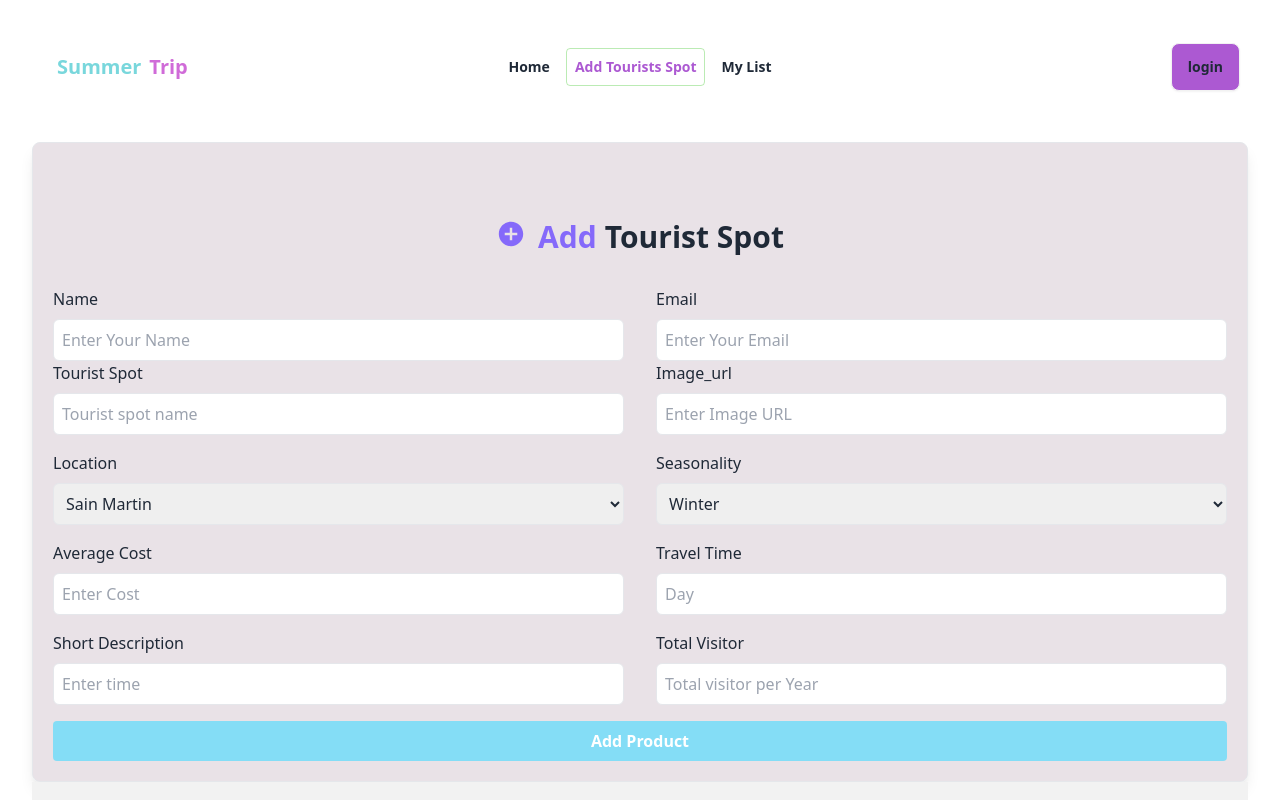
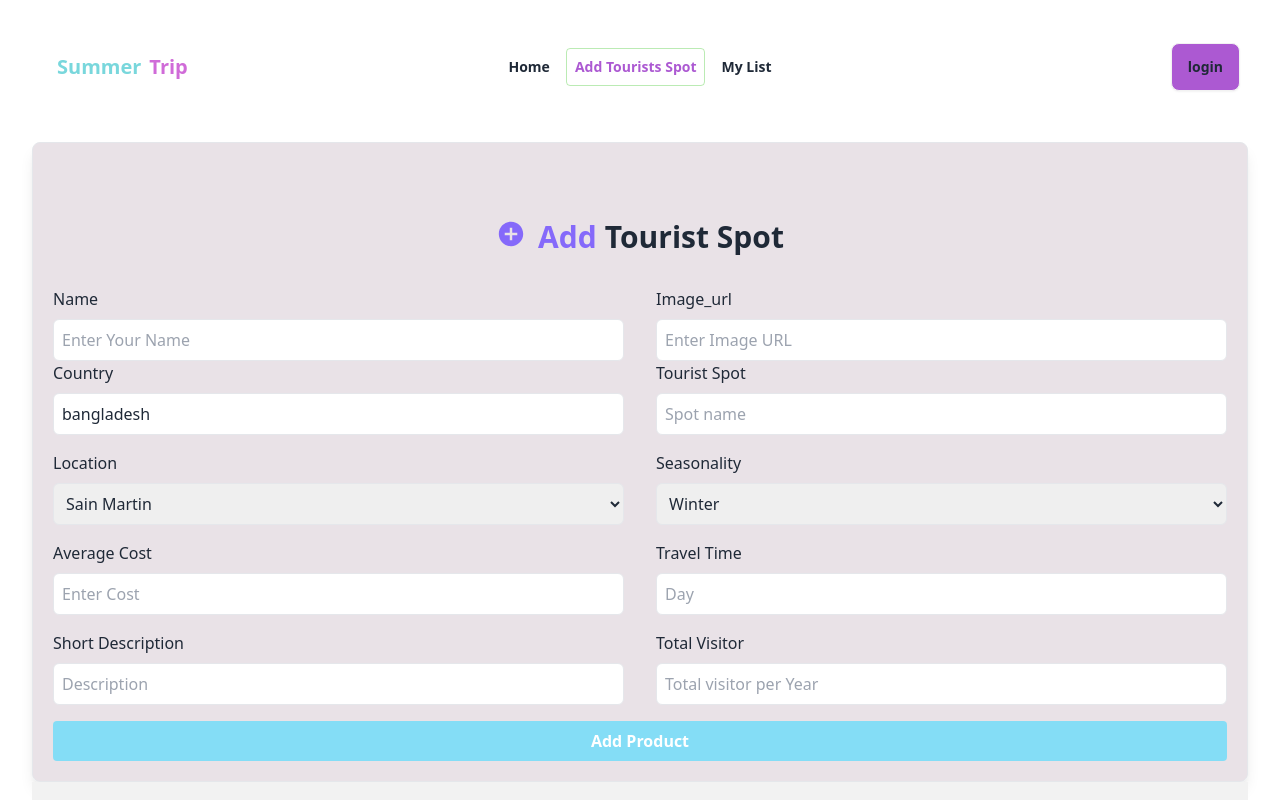
Before and after one commit to nokibh/Assignment-Ten-Client, a React (Vite) app: page /addspot in a window 1280 px wide. Shown: the top 800 px of the page. Built offline with nearby package versions, Linux system fonts and the light colour scheme; no server answers.

Commit message:
added mylist

```diff
--- a/src/Components/AddTourist/AddTourist.jsx
+++ b/src/Components/AddTourist/AddTourist.jsx
@@ -1,24 +1,28 @@
 import { IoMdAddCircle } from 'react-icons/io';
 import Swal from 'sweetalert2';
+import UseAuth from '../Hooks/UseAuth';
 
 const AddTourist = ({ update }) => {
+  const { user } = UseAuth();
   const handleAddUser = e => {
     e.preventDefault();
 
     const form = e.target;
     const name = form.name.value;
-    const spot = form.spot.value;
+    const country = form.country.value;
     const location = form.location.value;
     const price = form.price.value;
     const description = form.description.value;
-    const email = form.email.value;
+    // const email = form.email.value;
     const photo = form.photo.value;
+    const spot = form.spot.value;
     const session = form.session.value;
     const travel = form.travel.value;
     const visitor = form.visitor.value;
-
+    const email = user.email;
     const addAll = {
       name,
+      country,
       spot,
       location,
       price,
@@ -40,13 +44,14 @@ const AddTourist = ({ update }) => {
       .then(res => res.json())
       .then(data => {
         console.log(data);
-        if (data.insertedId) {
+        if (data?.insertedId) {
           Swal.fire({
             title: 'Success!',
             text: 'User added Successfully',
             icon: 'success',
             confirmButtonText: 'Cool',
           });
+          form.reset();
         }
       });
   };
@@ -83,14 +88,15 @@ const AddTourist = ({ update }) => {
                 name="name"
               />
               <label className="block mb-2 dark:text-white" htmlFor="name">
-                Tourist Spot
+                Country
               </label>
               <input
                 className="w-full p-2 border rounded-md focus:outline-[#4952ff]"
                 type="text"
-                placeholder="Tourist spot name"
+                placeholder="Country Name"
+                defaultValue="bangladesh"
                 id="spot-name"
-                name="spot"
+                name="country"
               />
 
               <label
@@ -145,7 +151,7 @@ const AddTourist = ({ update }) => {
               <input
                 className="w-full p-2 border rounded-md focus:outline-[#5549ffc3]"
                 type="text"
-                placeholder="Enter time"
+                placeholder="Description"
                 id="Price"
                 name="description"
               />
@@ -153,16 +159,6 @@ const AddTourist = ({ update }) => {
 
             {/* Right side */}
             <div className="flex-1">
-              <label className="block mb-2 dark:text-white" htmlFor="image">
-                Email
-              </label>
-              <input
-                className="w-full p-2 border rounded-md focus:outline-[#5b49ffb8]"
-                type="text"
-                placeholder="Enter Your Email"
-                id="image"
-                name="email"
-              />
               <label className="block mb-2 dark:text-white" htmlFor="image">
                 Image_url
               </label>
@@ -172,6 +168,17 @@ const AddTourist = ({ update }) => {
                 placeholder="Enter Image URL"
                 id="image"
                 name="photo"
+              />
+
+              <label className="block mb-2 dark:text-white" htmlFor="image">
+                Tourist Spot
+              </label>
+              <input
+                className="w-full p-2 border rounded-md focus:outline-[#5b49ffb8]"
+                type="text"
+                placeholder="Spot name"
+                id="image"
+                name="spot"
               />
               <label
                 className="block mt-4 mb-2 dark:text-white"
--- a/src/Components/Firebase/FirebaseProvider.jsx
+++ b/src/Components/Firebase/FirebaseProvider.jsx
@@ -16,7 +16,7 @@ const githubProvider = new GithubAuthProvider();
 const FirebaseProvider = ({ children }) => {
   const [user, setUser] = useState(null);
   const [loading, setLoading] = useState(true);
-  console.log(user);
+
   // create user
   const createUser = (email, password) => {
     setLoading(true);
--- a/src/Components/MyList/MyList.jsx
+++ b/src/Components/MyList/MyList.jsx
@@ -1,7 +1,45 @@
+import { useEffect, useState } from 'react';
+import UseAuth from '../Hooks/UseAuth';
+
 const MyList = () => {
+  const { user } = UseAuth();
+  const [item, setItem] = useState([]);
+  useEffect(() => {
+    fetch(`http://localhost:5000/mylist/${user?.email}`)
+      .then(res => res.json())
+      .then(data => {
+        setItem(data);
+      });
+  }, [user]);
+
   return (
     <div>
-      <h3>This is my list</h3>
+      {item.map(i => (
+        <div key={i?._id}>
+          <div className="overflow-x-auto mb-4">
+            <table className="table">
+              {/* head */}
+              <thead>
+                <tr>
+                  <th></th>
+                  <th>Name</th>
+                  <th>Country</th>
+                  <th>Location</th>
+                </tr>
+              </thead>
+              <tbody>
+                {/* row 1 */}
+                <tr className="bg-base-200">
+                  <th></th>
+                  <td>{i?.name}</td>
+                  <td>{i?.country}</td>
+                  <td>{i?.location}</td>
+                </tr>
+              </tbody>
+            </table>
+          </div>
+        </div>
+      ))}
     </div>
   );
 };
```
